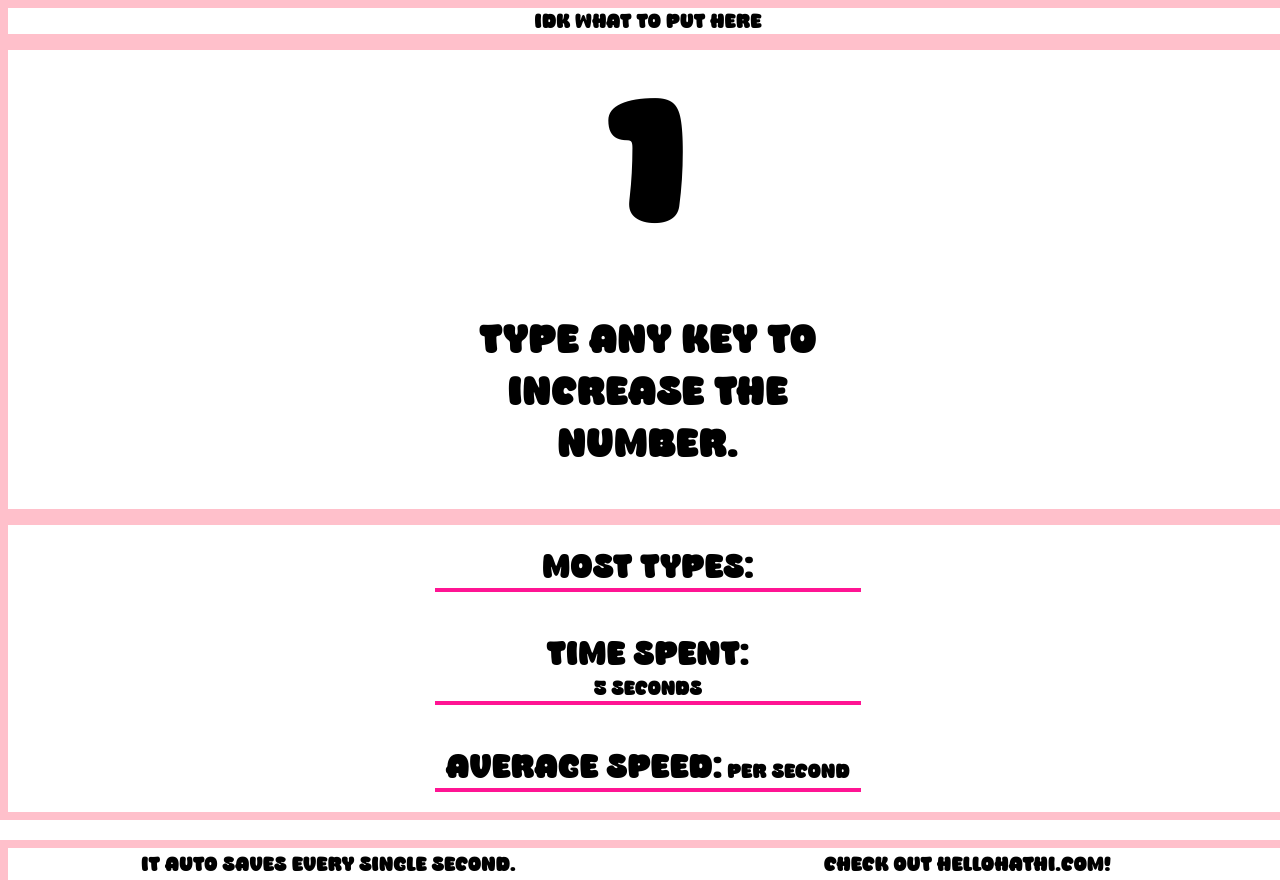
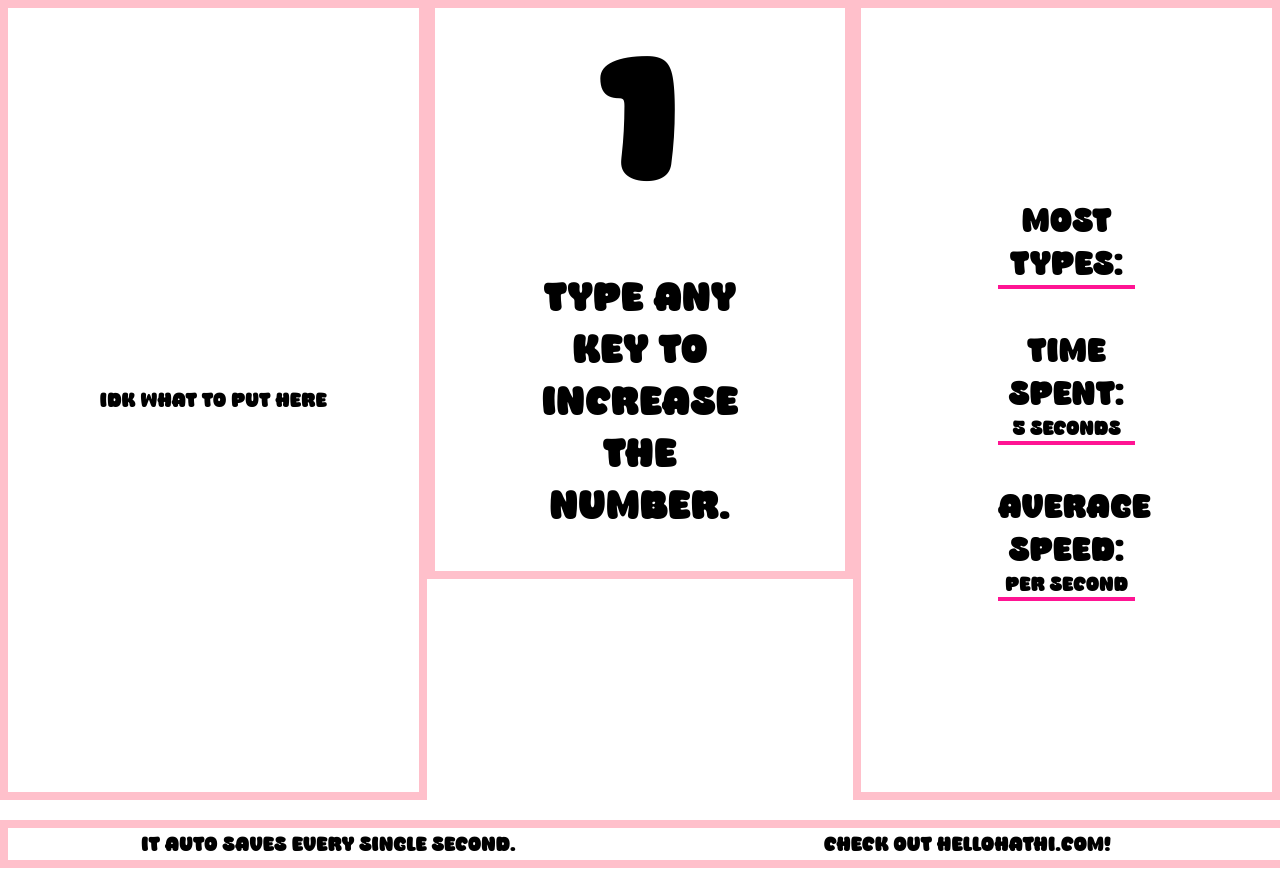
Before and after one commit to YuvyTheGreat/type, a plain HTML site: page index.html in a window 1280 px wide. Drawn offline with Linux system fonts and the light colour scheme.

Commit message:
Update style.css

```diff
--- a/style.css
+++ b/style.css
@@ -50,8 +50,7 @@ html, body {
 }
 
 #game {
-  display: flex;
-  flex-direction: column; /* Stack the child elements vertically */
+  display: flex; /* Stack the child elements vertically */
   width: 100%;
   min-height: 100%; /* Ensure it takes up at least the full height */
 }
```
